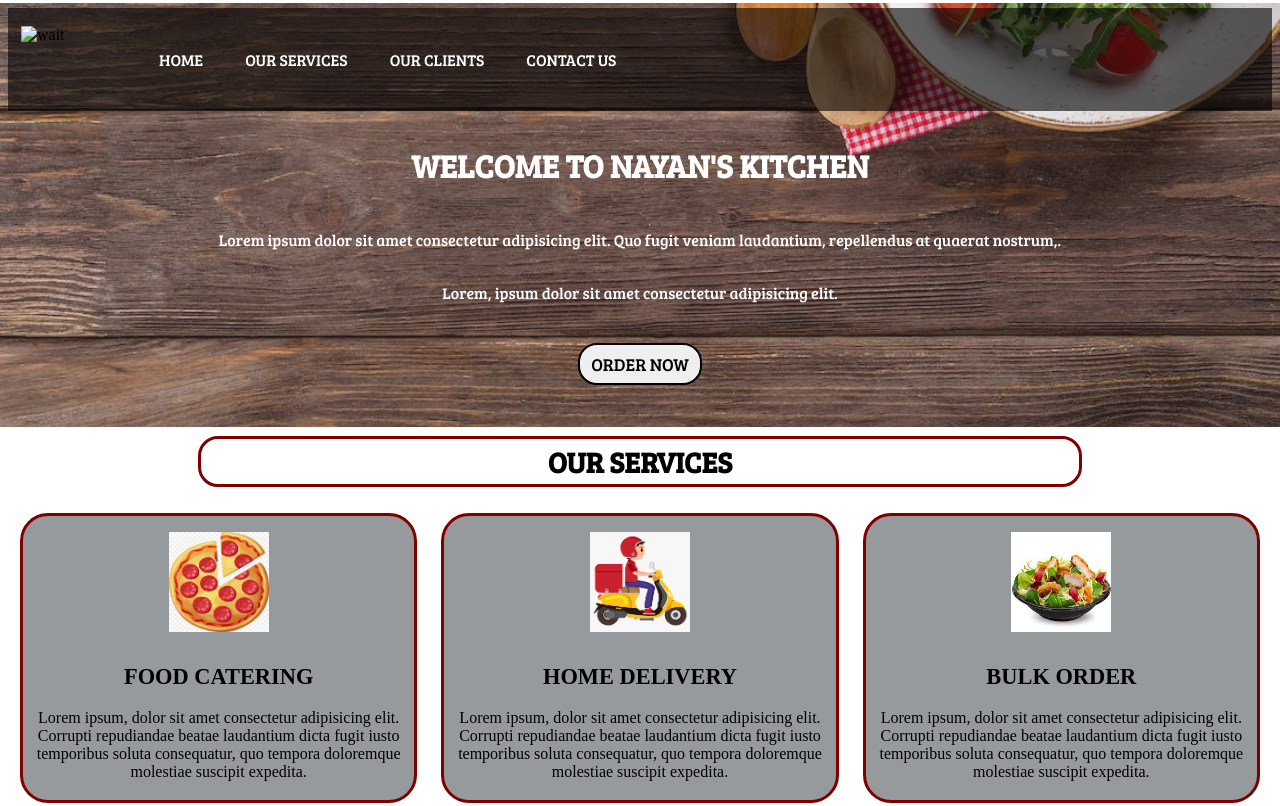
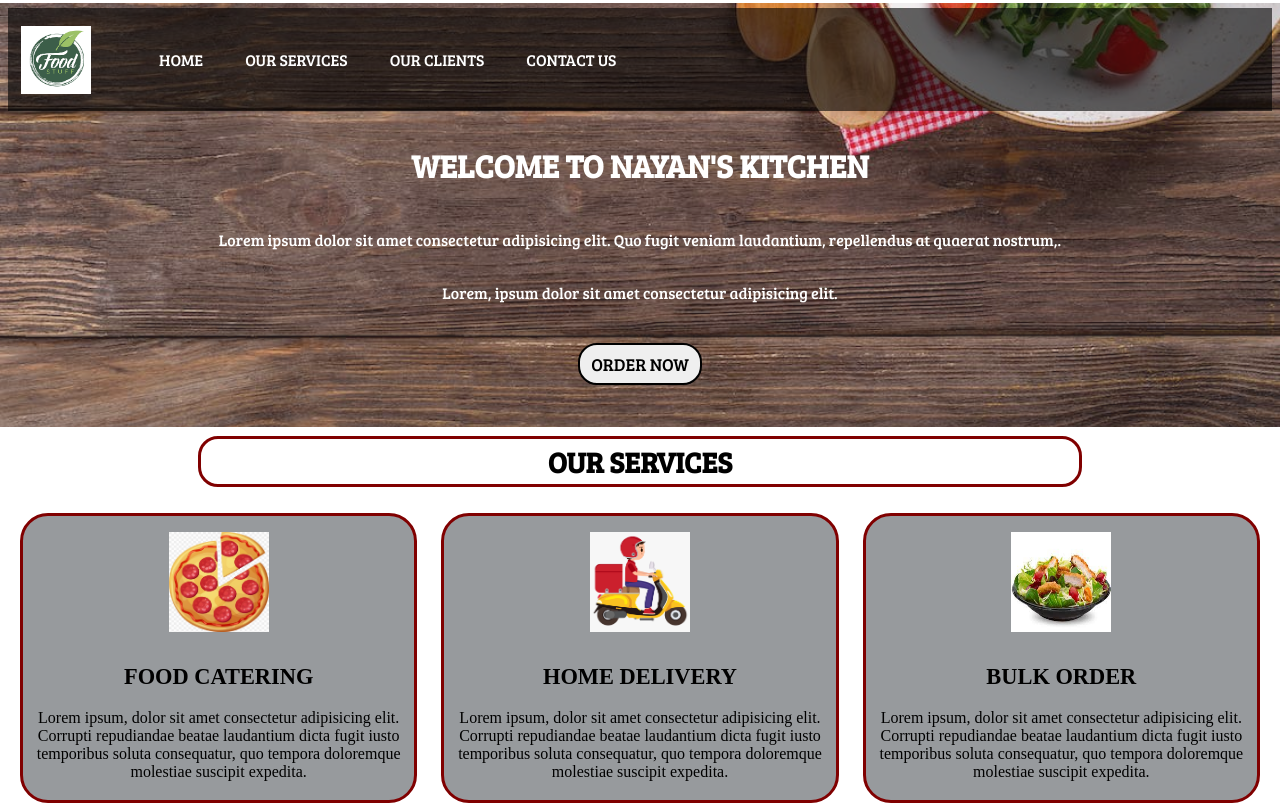
Before and after one commit to modaksutirtha/foodorder, a plain HTML site: page index.html in a window 1280 px wide. Shown: the top 806 px of the page. Drawn offline with Linux system fonts and the light colour scheme; a web font is replaced by a local one.

Commit message:
Update index.html

```diff
--- a/index.html
+++ b/index.html
@@ -15,7 +15,7 @@
 <body>
     <nav id="navbar">
         <div class="logo">
-            <img src="IMAGES/logo.png" alt="wait">
+            <img src="logo.png" alt="wait">
         </div>
         <ul class="nav">
             <li class="items"> <a href="#home1">HOME</a> </li>
```
